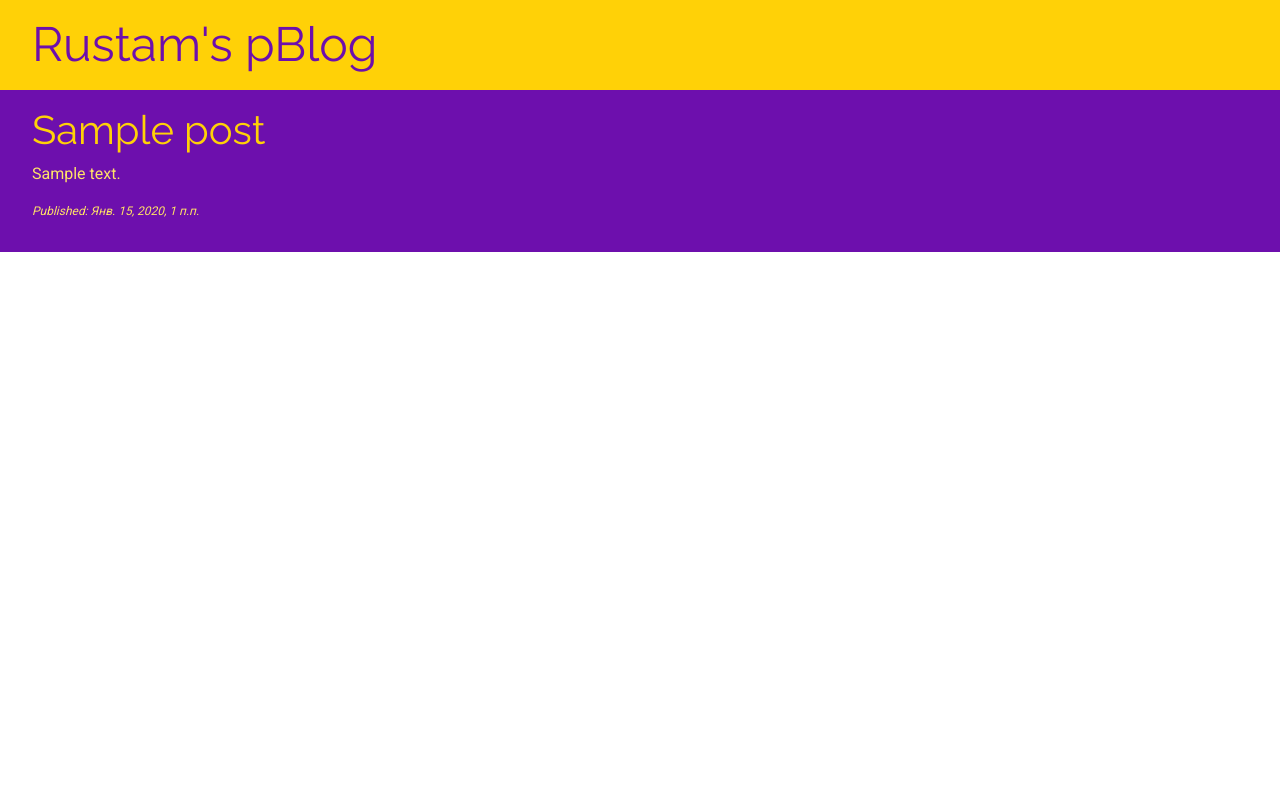
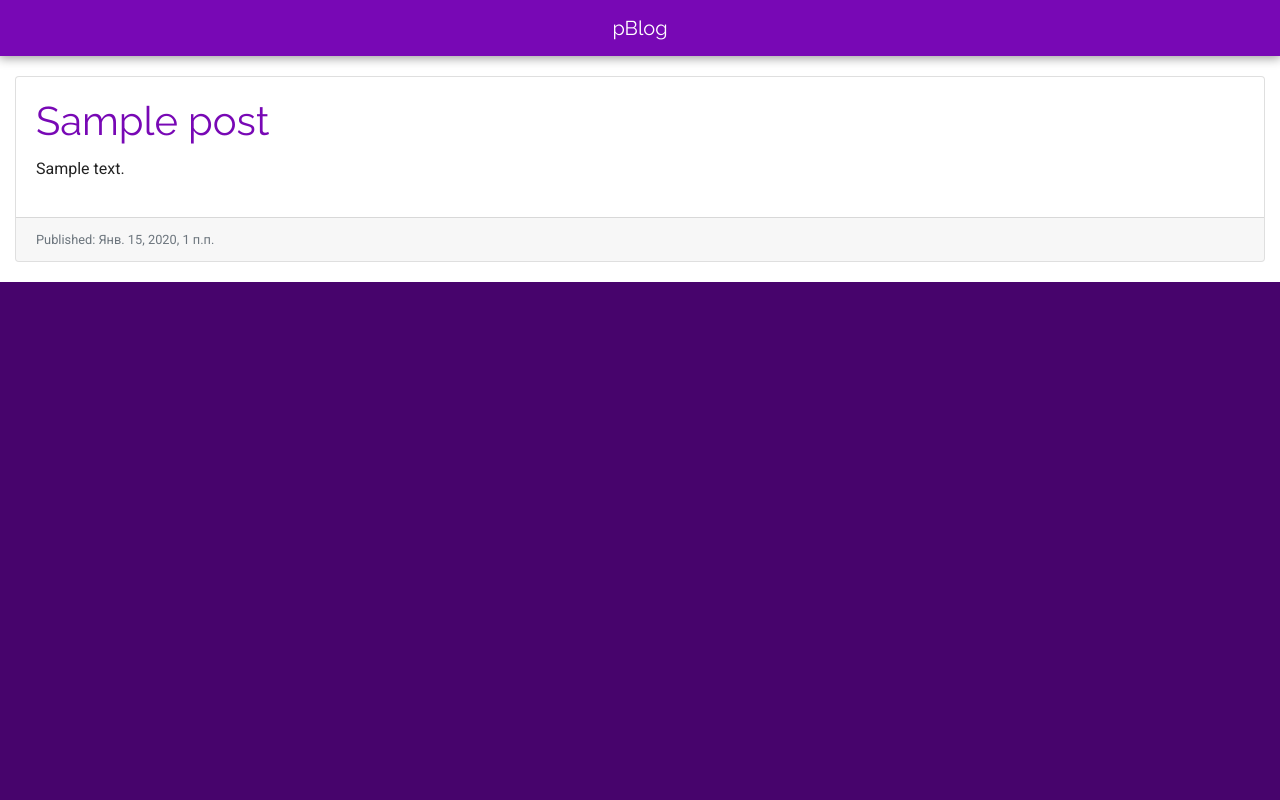
Before and after one commit to rabdulatipoff/pblog, a Django app: template app/templates/app/post_list.html in a window 1280 px wide. Run offline with Django 3.2, Linux system fonts and the light colour scheme; the template is opened without the code that fills it: values that come from a table or form of the project are taken from there, others are empty; tables that the repository leaves empty hold one stand-in row (values such as "Sample post"); some libraries are stand-ins or nearby versions.

Commit message:
Removed 'created date' field from Post Fancy template layout and styling using Bootstrap Template code is now in separate modules

```diff
--- a/app/models.py
+++ b/app/models.py
@@ -5,12 +5,9 @@ class Post(models.Model):
     author = models.ForeignKey('auth.User', on_delete=models.CASCADE)
     title = models.CharField(max_length=200)
     text = models.TextField()
-    created_date = models.DateTimeField(
-            default = timezone.now
-            )
-    published_date = models.DateTimeField(
-            blank = True, null = True
-            )
+    #picture = models.ImageField(store_)
+    #created_date = models.DateTimeField(default = timezone.now)
+    published_date = models.DateTimeField(blank = True, null = True)
 
     def publish(self):
         self.published_date = timezone.now()
--- a/app/static/css/pblog.css
+++ b/app/static/css/pblog.css
@@ -1,40 +1,43 @@
 .page-header {
-  background: #ffd107;
-  padding: 16px 32px;
+	background: #7808b5;
+	box-shadow: 0px 1px 10px 1px rgba(0, 0, 0, 0.4);
 }
 
 .page-header h1, .page-header h1 a {
-  color: #6d0fad;
-  font-size: 36pt;
-  margin: auto;
+	color: white !important;
+	margin: auto;
 }
 
 .page-header a:hover {
-  color: #9756c4;
+	filter: opacity(75%);
 }
 
 h1 a {
-  color: #ffd107;
-  font-family: 'Raleway', sans-serif;
+	color: #7808b5 !important;
+	font-family: 'Raleway', sans-serif;
 }
 
 a:hover {
-  color: #cba500;
-  text-decoration: none;
+	filter: opacity(75%);
+	text-decoration: none;
 }
 
 .post {
-  color: #ffe267;
-  font-family: 'Roboto', sans-serif;
-  padding: 16px 32px;
+	color: #222222;
+	font-family: 'Roboto', sans-serif;
+	margin-bottom: 1.25rem;
 }
 
 .content {
-  background: #6d0fad;
-  margin: auto;
+	background: white;
+	padding-top: 1.25rem;
 }
 
 .date {
-  font-style: italic;
-  font-size: 12px;
+	user-select: none;
+	cursor: default;
 }
+
+body {
+	background: #47046c;
+}
--- /dev/null
+++ b/app/templates/app/base.html
@@ -0,0 +1,24 @@
+{% load static %}
+<html>
+	<head>
+		<link rel="stylesheet" href="https://maxcdn.bootstrapcdn.com/bootstrap/4.0.0/css/bootstrap.min.css" integrity="sha384-Gn5384xqQ1aoWXA+058RXPxPg6fy4IWvTNh0E263XmFcJlSAwiGgFAW/dAiS6JXm" crossorigin="anonymous">
+		<link href="https://fonts.googleapis.com/css?family=Raleway|Roboto" rel="stylesheet">
+
+
+		<link rel="stylesheet" href="{% static 'css/pblog.css' %}">
+		<title>pBlog</title>
+	</head>
+	<body>
+		<header class="page-header navbar navbar-expand-lg">
+			<h1 class="navbar-brand"><a href="/">pBlog</a></h1>
+		</header>
+
+		<div class="content container-fluid">
+			<div class="list-group">
+				{% block content %}
+				{% endblock %}
+			</div>
+		</div>
+
+	</body>
+</html>
--- a/app/templates/app/post_list.html
+++ b/app/templates/app/post_list.html
@@ -1,29 +1,15 @@
-{% load static %}
-<html>
-	<head>
-		<link rel="stylesheet" href="https://maxcdn.bootstrapcdn.com/bootstrap/4.0.0/css/bootstrap.min.css" integrity="sha384-Gn5384xqQ1aoWXA+058RXPxPg6fy4IWvTNh0E263XmFcJlSAwiGgFAW/dAiS6JXm" crossorigin="anonymous">
-		<link href="https://fonts.googleapis.com/css?family=Raleway|Roboto" rel="stylesheet">
+{% extends 'app/base.html' %}
 
-
-		<link rel="stylesheet" href="{% static 'css/pblog.css' %}">
-		<title>pBlog</title>
-	</head>
-	<body>
-		<div class="page-header">
-			<h1><a href="/">Rustam's pBlog</a></h1>
+{% block content %}
+	{% for post in posts %}
+		<div class="post card">
+			<div class="card-body">
+				<h1 class="card-title"><a href="{% url 'post_detail' pk=post.pk %}">{{ post.title }}</a></h1>
+				<p>{{ post.text | linebreaksbr }}</p>
+			</div>
+			<div class="date card-footer">
+				<small class="text-muted">Published: {{ post.published_date }}</small>
+			</div>
 		</div>
-
-		<div class="content">
-			{% for post in posts %}
-				<div class="post">
-					<h1><a href="">{{ post.title }}</a></h1>
-					<p>{{ post.text | linebreaksbr }}</p>
-					<div class="date">
-						<p>Published: {{ post.published_date }}</p>
-					</div>
-				</div>
-			{% endfor %}
-		</div>
-
-	</body>
-</html>
+	{% endfor %}
+{% endblock content %}
--- a/app/urls.py
+++ b/app/urls.py
@@ -2,5 +2,7 @@ from django.urls import path
 from . import views
 
 urlpatterns = [
-    path('', views.post_list, name='post_list')
+    path('', views.post_list, name='post_list'),
+    path('post/<int:pk>', views.post_detail, name='post_detail'),
+    path('post/new', views.post_new, name='post_new'),
 ]
--- a/pblog/settings.py
+++ b/pblog/settings.py
@@ -63,6 +63,7 @@ TEMPLATES = [
                 'django.template.context_processors.request',
                 'django.contrib.auth.context_processors.auth',
                 'django.contrib.messages.context_processors.messages',
+                'django.template.context_processors.media',
             ],
         },
     },
@@ -121,3 +122,8 @@ USE_TZ = True
 
 STATIC_URL = '/static/'
 STATIC_ROOT = os.path.join(BASE_DIR, 'static')
+
+# Media files (user-uploaded pictures)
+
+MEDIA_URL = '/media/'
+MEDIA_ROOT = os.path.join(BASE_DIR, 'media')
```
Also changed, not shown: app/templates/app/post_detail.html (added, +15 -0 lines), app/views.py (+11 -1 lines), app/migrations/0002_remove_post_created_date.py (added).
